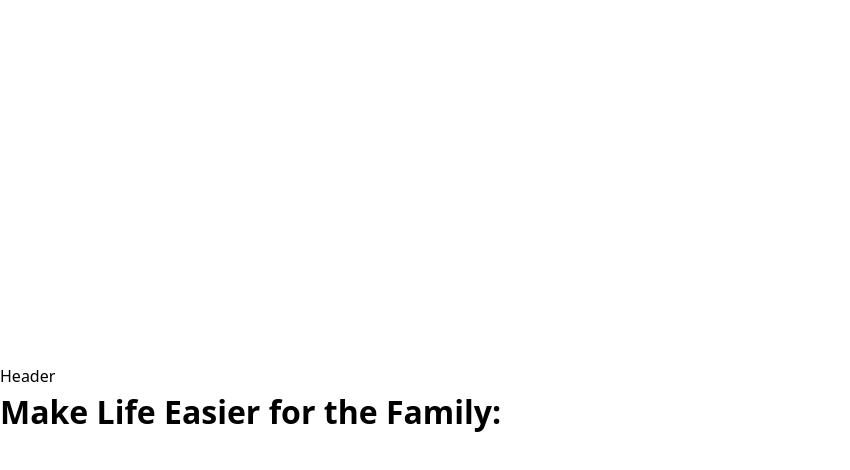
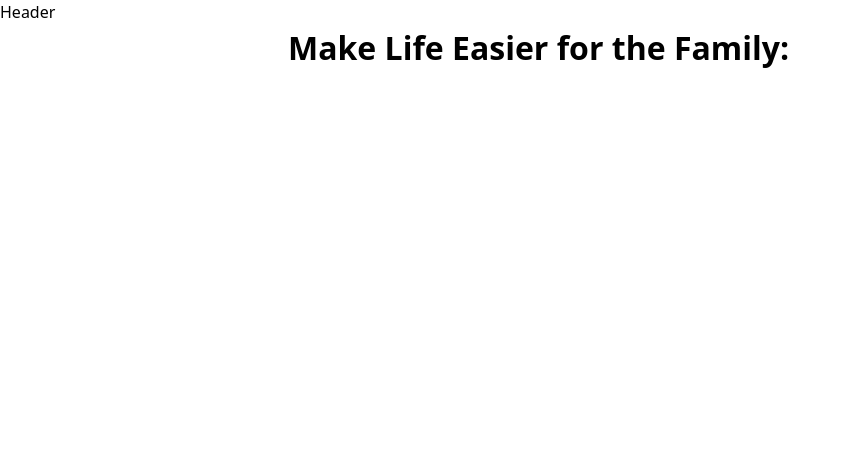
Before and after one commit to valentyna88/nanny-services, a React (Vite) app: page / in a window 1280 px wide. Shown: the top 470 px of the page, without its empty margins (0-850 px from the left). Built offline with nearby package versions, Linux system fonts and the light colour scheme.

Commit message:
feat(ui): add Container component and install modern-normalize

```diff
--- a/package.json
+++ b/package.json
@@ -13,6 +13,7 @@
     "@hookform/resolvers": "^4.1.3",
     "clsx": "^2.1.1",
     "firebase": "^11.4.0",
+    "modern-normalize": "^3.0.1",
     "react": "^19.0.0",
     "react-dom": "^19.0.0",
     "react-hook-form": "^7.54.2",
--- a/src/components/Layout.jsx
+++ b/src/components/Layout.jsx
@@ -2,15 +2,18 @@ import { Outlet } from 'react-router-dom';
 import { Suspense } from 'react';
 import Loader from './Loader/Loader';
 import Header from './Header/Header';
+import Container from './ui/Container/Container';
 
 const Layout = () => {
   return (
     <>
       <Header />
       <main>
-        <Suspense fallback={<Loader />}>
-          <Outlet />
-        </Suspense>
+        <Container>
+          <Suspense fallback={<Loader />}>
+            <Outlet />
+          </Suspense>
+        </Container>
       </main>
     </>
   );
--- /dev/null
+++ b/src/components/ui/Container/Container.jsx
@@ -0,0 +1,7 @@
+import css from './Container.module.css';
+
+const Container = ({ children }) => {
+  return <div className={css.container}>{children}</div>;
+};
+
+export default Container;
--- /dev/null
+++ b/src/components/ui/Container/Container.module.css
@@ -0,0 +1,19 @@
+.container {
+  width: 320px;
+  margin: 0 auto;
+  padding: 0 20px;
+}
+
+@media screen and (min-width: 768px) {
+  .container {
+    width: 768px;
+    padding: 0 32px;
+  }
+}
+
+@media screen and (min-width: 1440px) {
+  .container {
+    width: 1440px;
+    padding: 0 112px;
+  }
+}
--- a/src/index.css
+++ b/src/index.css
@@ -25,10 +25,6 @@
 
 body {
   margin: 0;
-  display: flex;
-  place-items: center;
-  min-width: 320px;
-  min-height: 100vh;
 }
 h1,
 h2,
--- a/src/main.jsx
+++ b/src/main.jsx
@@ -2,6 +2,7 @@ import { StrictMode } from 'react';
 import { createRoot } from 'react-dom/client';
 import { BrowserRouter } from 'react-router-dom';
 import App from './components/App/App';
+import 'modern-normalize';
 import './index.css';
 
 createRoot(document.getElementById('root')).render(
```
Also changed, not shown: 1 other file (tests, documents, lock files or other folders).
